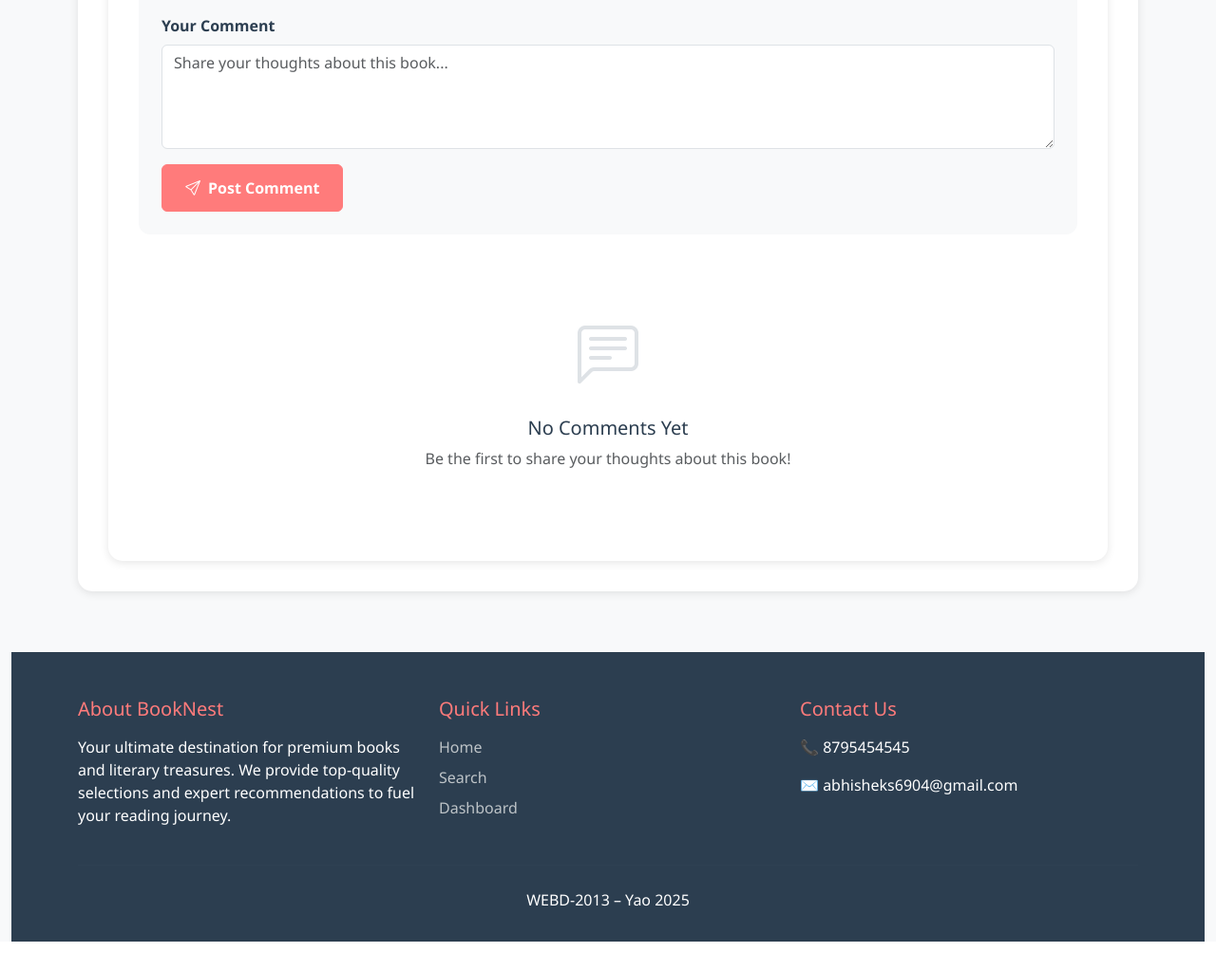
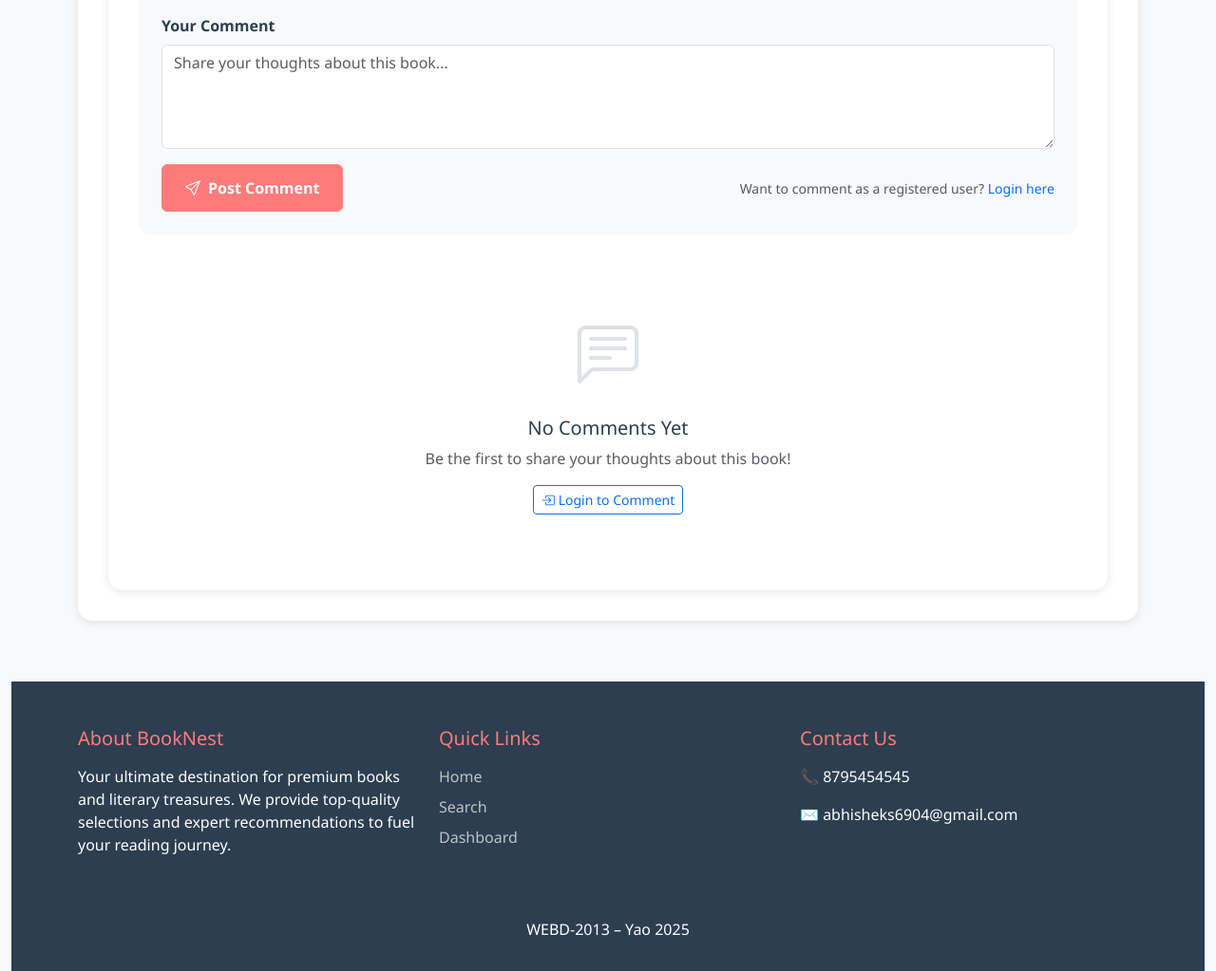
Before and after one commit to ychen21-rrc/booknest_cms, a PHP site: page /review.php?id=56 in a window 1280 px wide. Shown: the part 1181-2204 px from the top of the page at 95% size. Before the commit the page ends 2173 px from the top, so only its background shows below. Run offline with PHP 8.4, Linux system fonts and the light colour scheme; data comes from the database, SQL or seed files in the repository; tables that the repository leaves empty hold one stand-in row (values such as "Sample post").

Commit message:
change comments ui

```diff
--- a/captcha.php
+++ b/captcha.php
@@ -1,11 +1,9 @@
 <?php
 session_start();
 
-// 生成随机验证码文本
 $code = strval(rand(1000, 9999));
 $_SESSION['captcha'] = $code;
 
-// 创建图片
 $width = 100;
 $height = 40;
 
@@ -15,9 +13,23 @@ $image = imagecreatetruecolor($width, $height);
 $bg = imagecolorallocate($image, 255, 255, 255);
 $textColor = imagecolorallocate($image, 0, 0, 0);
 $border = imagecolorallocate($image, 200, 200, 200);
+$lineColor = imagecolorallocate($image, 150, 150, 150);
 
 imagefilledrectangle($image, 0, 0, $width, $height, $bg);
 imagerectangle($image, 0, 0, $width - 1, $height - 1, $border);
+
+$x1 = rand(0, $width / 2);
+$y1 = rand(0, $height);
+$x2 = rand($width / 2, $width);
+$y2 = rand(0, $height);
+imageline($image, $x1, $y1, $x2, $y2, $lineColor);
+
+$x1 = rand(0, $width / 2);
+$y1 = rand(0, $height);
+$x2 = rand($width / 2, $width);
+$y2 = rand(0, $height);
+imageline($image, $x1, $y1, $x2, $y2, $lineColor);
+
 imagestring($image, 5, 25, 10, $code, $textColor);
 
 imagepng($image);
--- a/comments.php
+++ b/comments.php
@@ -4,10 +4,20 @@ session_start();
 
 $review_id = $_GET['id'] ?? 0;
 
+// Check if user is logged in
+$isLoggedIn = isset($_SESSION['user']);
+$currentUser = $isLoggedIn ? $_SESSION['user']['username'] : null;
+
 if ($_SERVER['REQUEST_METHOD'] === 'POST') {
-    $name = $_POST['name'] ?? 'Anonymous';
     $comment = $_POST['comment'] ?? '';
     $captcha = $_POST['captcha'] ?? '';
+
+    // Determine commenter name based on login status
+    if ($isLoggedIn) {
+        $name = $currentUser; // Use logged-in user's name
+    } else {
+        $name = $_POST['name'] ?? 'Anonymous'; // Allow visitors to set their name
+    }
 
     // Simple captcha validation
     if ($comment && $review_id && isset($_SESSION['captcha']) && $_SESSION['captcha'] === $captcha) {
@@ -31,6 +41,11 @@ $comments = $stmt->fetchAll();
     <div class="comment-form-card">
         <h4 class="comment-section-title">
             <i class="bi bi-chat-left-text me-2"></i>Leave a Comment
+            <?php if ($isLoggedIn): ?>
+                <span class="user-status-badge">
+                    <i class="bi bi-person-check me-1"></i>Logged in as <?= htmlspecialchars($currentUser) ?>
+                </span>
+            <?php endif; ?>
         </h4>
 
         <?php if (!empty($success)): ?>
@@ -48,18 +63,43 @@ $comments = $stmt->fetchAll();
         <form method="post" class="comment-form">
             <div class="row g-3">
                 <div class="col-md-6">
-                    <label for="name" class="form-label">Your Name</label>
+                    <label for="name" class="form-label">
+                        <?= $isLoggedIn ? 'Your Name (Logged in)' : 'Your Name' ?>
+                    </label>
                     <div class="input-group">
                         <span class="input-group-text">
-                            <i class="bi bi-person"></i>
+                            <i class="bi bi-person<?= $isLoggedIn ? '-check' : '' ?>"></i>
                         </span>
+                        <?php if ($isLoggedIn): ?>
+                            <!-- Logged-in users: Display name as readonly -->
+                            <input type="text"
+                                   class="form-control"
+                                   id="name"
+                                   name="name"
+                                   value="<?= htmlspecialchars($currentUser) ?>"
+                                   readonly
+                                   style="background-color: #e9ecef;">
+                        <?php else: ?>
+                            <!-- Visitors: Allow name input -->
                             <input type="text"
                                    class="form-control"
                                    id="name"
                                    name="name"
                                    placeholder="Enter your name (optional)"
                                    value="<?= htmlspecialchars($_POST['name'] ?? '') ?>">
+                        <?php endif; ?>
                     </div>
+                    <?php if ($isLoggedIn): ?>
+                        <div class="form-text text-success">
+                            <i class="bi bi-shield-check me-1"></i>
+                            Your username will be displayed automatically
+                        </div>
+                    <?php else: ?>
+                        <div class="form-text">
+                            Leave empty to post as "Anonymous" •
+                            <a href="login.php" class="text-decoration-none">Login</a> to use your account name
+                        </div>
+                    <?php endif; ?>
                 </div>
                 <div class="col-md-6">
                     <label for="captcha" class="form-label">Security Check</label>
@@ -85,10 +125,18 @@ $comments = $stmt->fetchAll();
                           required><?= htmlspecialchars($_POST['comment'] ?? '') ?></textarea>
             </div>
 
-            <div class="mt-3">
+            <div class="mt-3 d-flex justify-content-between align-items-center">
                 <button type="submit" class="btn btn-primary">
                     <i class="bi bi-send me-2"></i>Post Comment
                 </button>
+                <?php if (!$isLoggedIn): ?>
+                    <div class="login-prompt">
+                        <small class="text-muted">
+                            Want to comment as a registered user?
+                            <a href="login.php" class="text-decoration-none">Login here</a>
+                        </small>
+                    </div>
+                <?php endif; ?>
             </div>
         </form>
     </div>
@@ -107,13 +155,29 @@ $comments = $stmt->fetchAll();
                     <div class="comment-header">
                         <div class="commenter-info">
                             <div class="commenter-avatar">
-                                <i class="bi bi-person-circle"></i>
+                                <?php
+                                // Check if this is a registered user comment by checking if name exists in users table
+                                $userCheck = $pdo->prepare("SELECT id FROM users WHERE username = ?");
+                                $userCheck->execute([$c['commenter_name']]);
+                                $isRegisteredUser = $userCheck->fetch();
+                                ?>
+                                <i class="bi bi-person-<?= $isRegisteredUser ? 'check-fill' : 'circle' ?>"></i>
                             </div>
                             <div class="commenter-details">
-                                <h6 class="commenter-name"><?= htmlspecialchars($c['commenter_name']) ?></h6>
+                                <h6 class="commenter-name">
+                                    <?= htmlspecialchars($c['commenter_name']) ?>
+                                    <?php if ($isRegisteredUser): ?>
+                                        <span class="verified-badge">
+                                            <i class="bi bi-patch-check-fill"></i>
+                                        </span>
+                                    <?php endif; ?>
+                                </h6>
                                 <small class="comment-date">
                                     <i class="bi bi-clock me-1"></i>
                                     <?= date('M j, Y \a\t g:i A', strtotime($c['created_at'])) ?>
+                                    <?php if ($isRegisteredUser): ?>
+                                        <span class="ms-2 badge bg-success badge-sm">Verified User</span>
+                                    <?php endif; ?>
                                 </small>
                             </div>
                         </div>
@@ -131,6 +195,13 @@ $comments = $stmt->fetchAll();
             </div>
             <h5>No Comments Yet</h5>
             <p class="text-muted">Be the first to share your thoughts about this book!</p>
+            <?php if (!$isLoggedIn): ?>
+                <div class="mt-3">
+                    <a href="login.php" class="btn btn-outline-primary btn-sm">
+                        <i class="bi bi-box-arrow-in-right me-1"></i>Login to Comment
+                    </a>
+                </div>
+            <?php endif; ?>
         </div>
     <?php endif; ?>
 </div>
@@ -197,6 +287,10 @@ $comments = $stmt->fetchAll();
 .btn-primary:hover {
     background-color: #E66B6B;
     border-color: #E66B6B;
+}
+
+.login-prompt {
+    text-align: right;
 }
 
 .comments-divider {
```
Also changed, not shown: other parts of comments.php (+58 -0 lines). Lines whose indentation alone changed are shown as unchanged.
